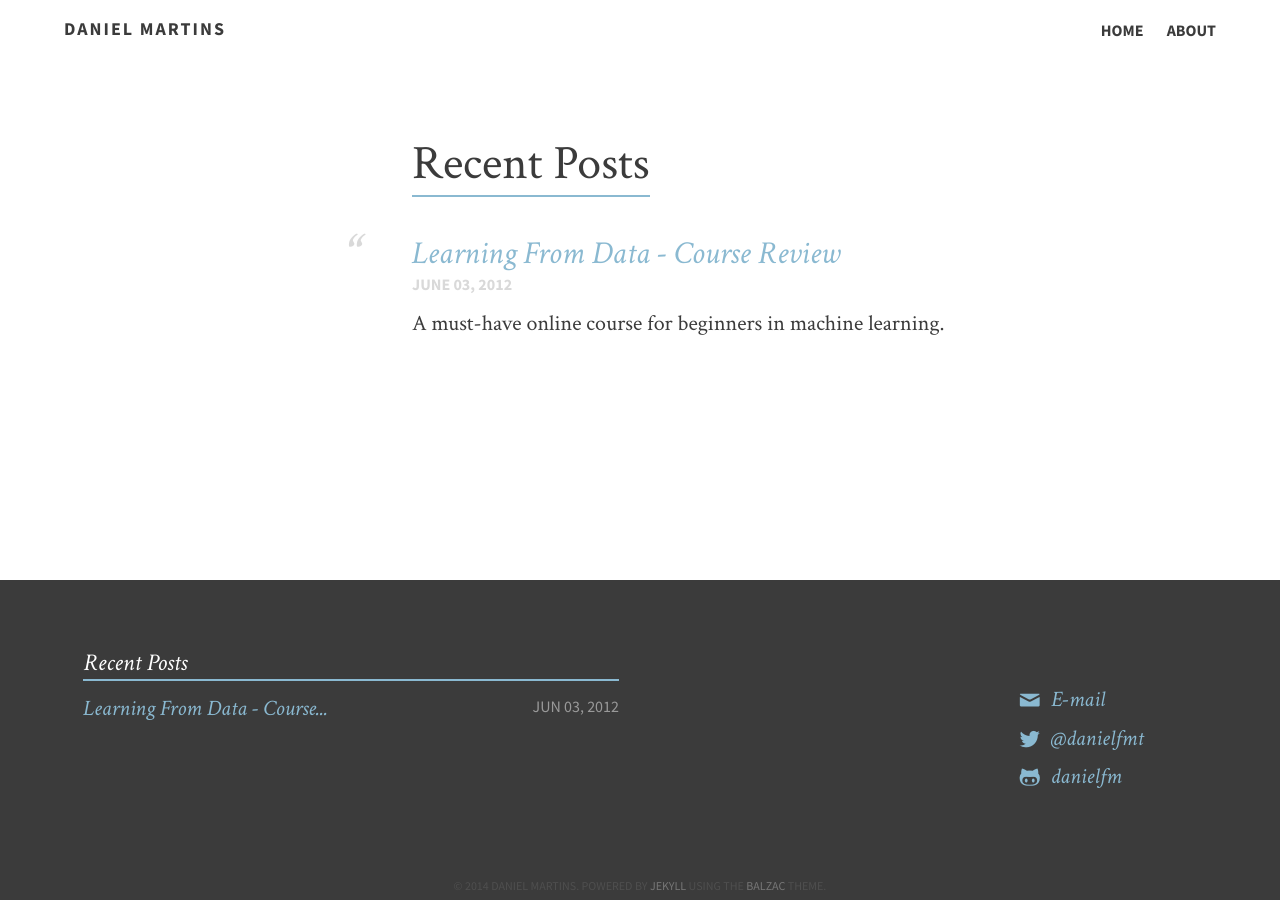
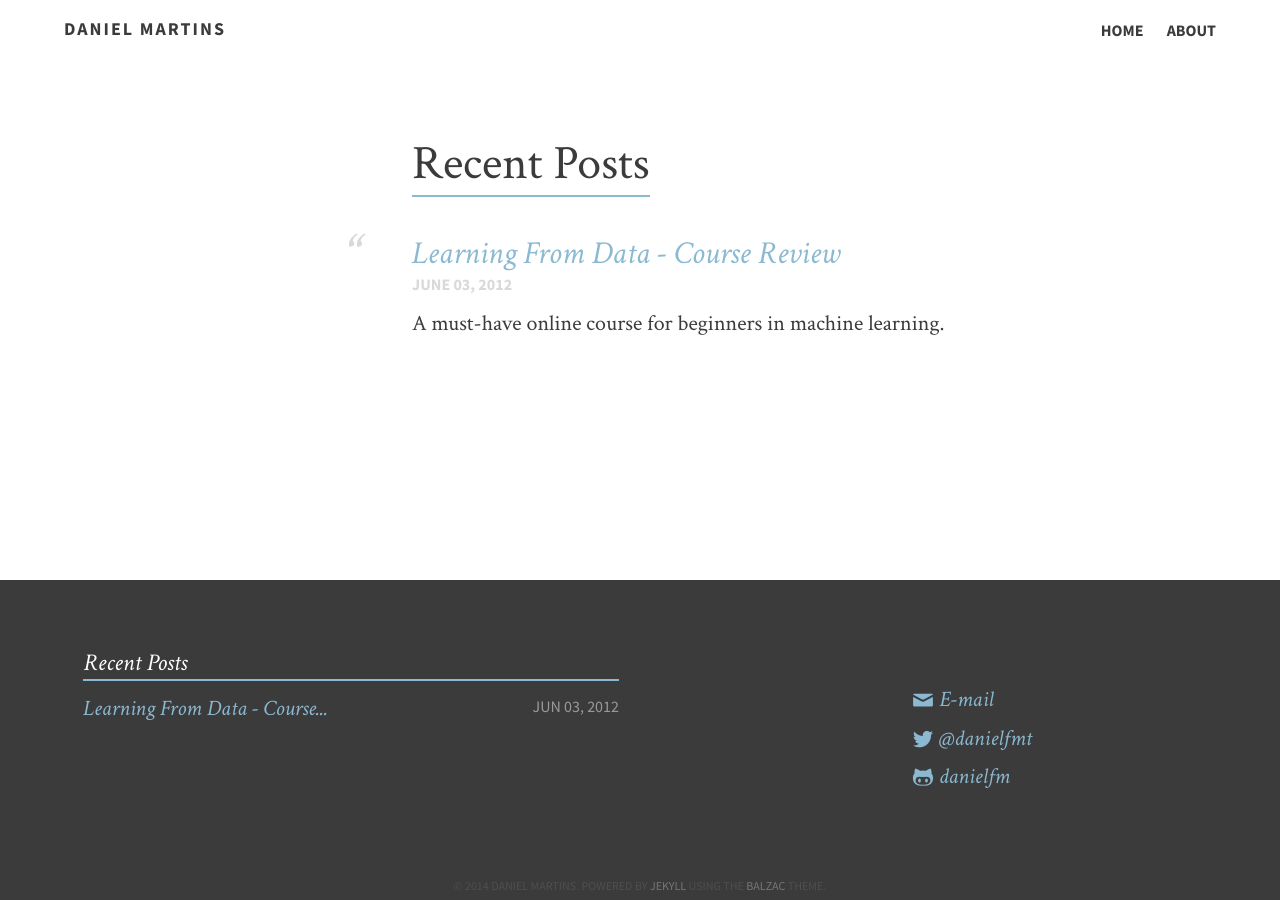
Before and after one commit to danielfm/danielfm.github.io, a Jekyll site: the page built from index.md, in a window 1280 px wide. Built offline with Jekyll 4.4.1, drawn with Linux system fonts in a browser that asks for light colours.

Commit message:
Gave a little more space to the footer links.

```diff
--- a/assets/css/i.css
+++ b/assets/css/i.css
@@ -796,7 +796,7 @@
     top: 109px;
     display: inline;
     float: left;
-    width: 14.16667%;
+    width: 22.5%;
     margin: 0 1.25%;
     right: 5vw;
     font-style: italic; }
@@ -808,7 +808,7 @@
         margin-bottom: 0; }
       footer .social ul li span.icon {
         float: left;
-        margin-right: 10px; }
+        margin-right: 5px; }
 
 .disqus {
   margin-top: 99px; }
--- a/assets/sass/_styles.scss
+++ b/assets/sass/_styles.scss
@@ -643,7 +643,7 @@
     .social {
         position: absolute;
         top: 109px;
-        @include column(2,12);
+        @include column(3,12);
         right: 5vw;
         font-style: italic;
         a {
@@ -660,7 +660,7 @@
 
                 span.icon {
                   float: left;
-                  margin-right: 10px;
+                  margin-right: 5px;
                 }
             }
         }
@@ -705,6 +705,7 @@
 
     .social {
         right: 10vw;
+
     }
 }
 
```
